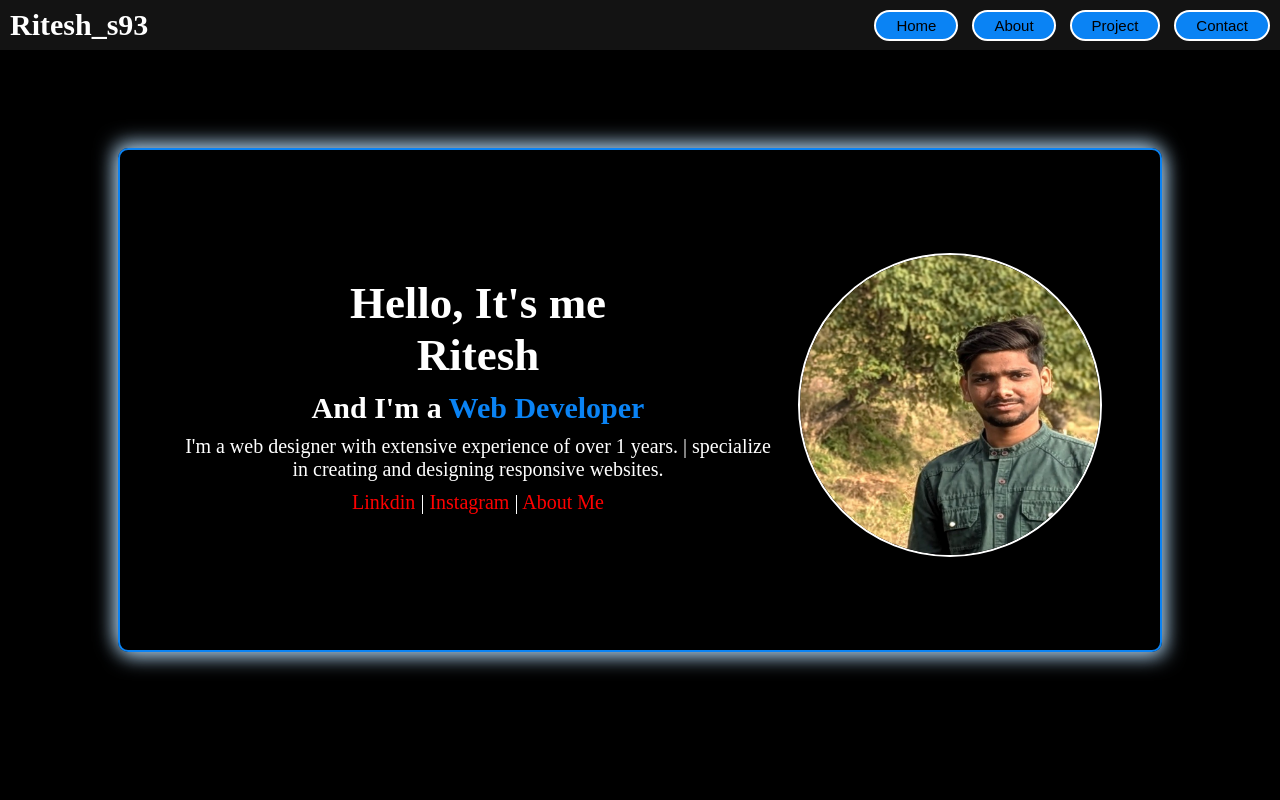
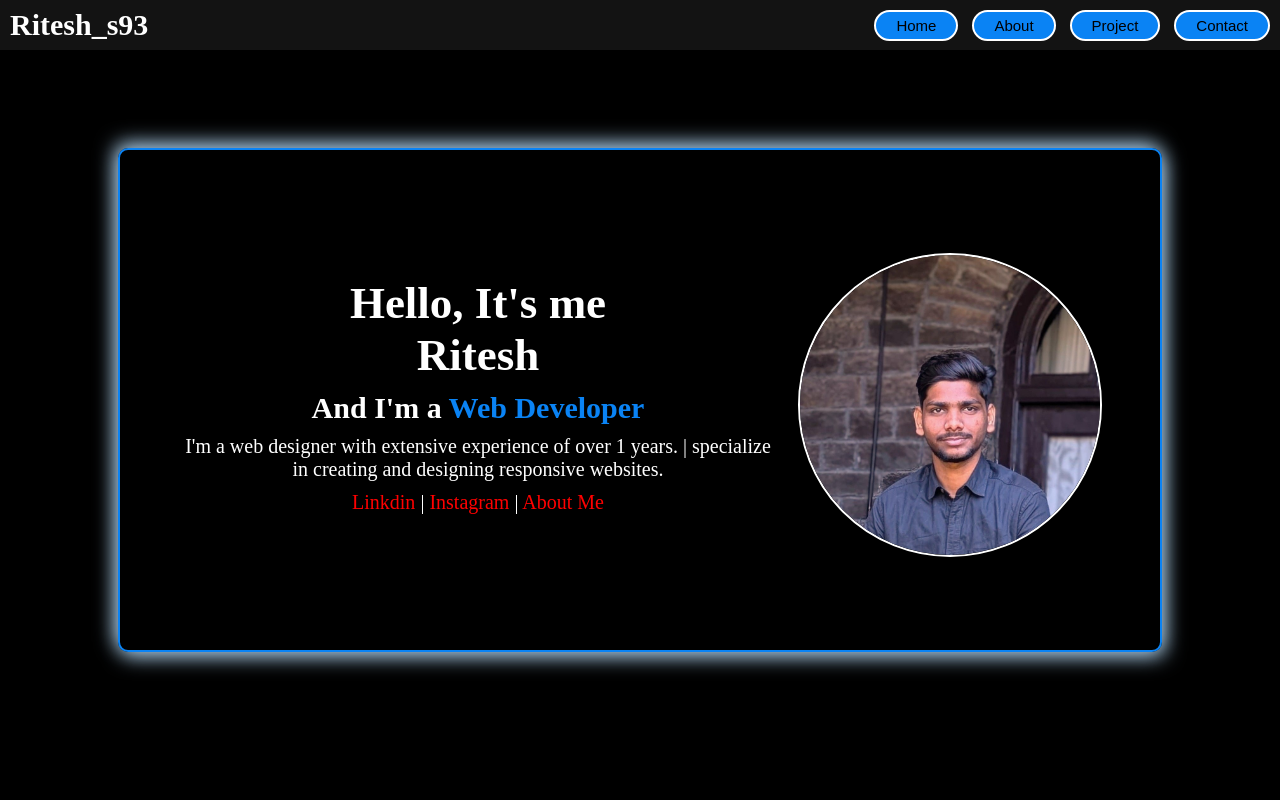
Before and after one commit to Riteshsoni143/my-portfolio-responsive-website, a plain HTML site: page index.html in a window 1280 px wide. Shown: the top 800 px of the page. Drawn offline with nearby package versions, Linux system fonts and the light colour scheme.

Commit message:
modified

```diff
--- a/index.html
+++ b/index.html
@@ -53,7 +53,7 @@
             </div>
 
             <div class="image">
-                <img src="PXL_20241116_091548544.PORTRAIT.jpg" alt="photo">
+                <img src="profile-photo.jpg" alt="photo">
             </div>
         </div>
     </div>
--- a/style.css
+++ b/style.css
@@ -154,8 +154,10 @@ body{
 }
 
 .home-section .image{
-    height:200px;
-    width:200px;
+    display:flex;
+    justify-content:center;
+    width:220px;
+    height:220px;
     border:2px solid white;
     border-radius:50%;
     margin-top:30px;
@@ -165,12 +167,10 @@ body{
 .home-section .image img{
     width:300px;
     height:300px;
-    padding-right:120px;
-    transform:scale(1.3);
 }
 
 .home-section .image img:hover{
-    transform:scale(1.6);
+    transform:scale(1.3);
 }
 
 /* about */
```
Also changed, not shown: profile-photo.jpg (added).
